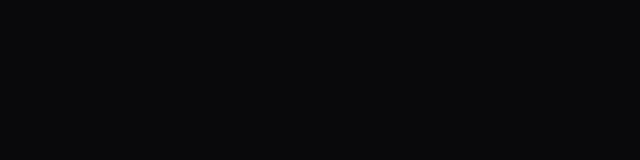
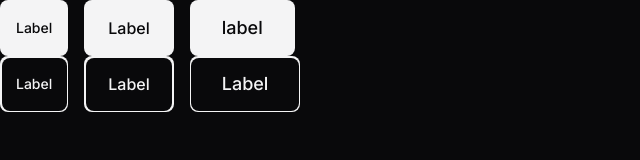
Before and after one commit to JeffersonRSantana/Zingen, a plain HTML site: page index.html in a window 1280 px wide. Shown: the whole page, without its empty margins (0-640 px from the left). Drawn offline with Linux system fonts and the light colour scheme.

Commit message:
Estilizando os botões

```diff
--- a/index.html
+++ b/index.html
@@ -1,19 +1,29 @@
 <!DOCTYPE html>
 <html lang="pt-br">
   <head>
-    <link rel="preconnect" href="https://fonts.googleapis.com" />
-    <link rel="preconnect" href="https://fonts.gstatic.com" crossorigin />
+    <link rel="preconnect" href="https://fonts.googleapis.com">
+    <link rel="preconnect" href="https://fonts.gstatic.com" crossorigin>
 
     <meta charset="UTF-8" />
     <meta name="viewport" content="width=device-width, initial-scale=1.0" />
     <link rel="stylesheet" href="styles/index.css" />
 
     <link
-      href="https://fonts.googleapis.com/css2?family=Inconsolata:wght@200..900&family=Inter:ital,opsz,wght@0,14..32,100..900;1,14..32,100..900&family=Maven+Pro:wght@400..900&family=Poppins:ital,wght@0,100;0,200;0,300;0,400;0,500;0,600;0,700;0,800;0,900;1,100;1,200;1,300;1,400;1,500;1,600;1,700;1,800;1,900&display=swap"
-      rel="stylesheet"
-    />
+    href="https://fonts.googleapis.com/css2?family=Inter:ital,opsz,wght@0,14..32,100..900;1,14..32,100..900&display=swap"
+    rel="stylesheet">
 
     <title>Zingen - Karaokê</title>
   </head>
-  <body></body>
+  <body>
+    <div class="flex gap-1">
+      <a href="#" class="btn btn-sm">Label</a>
+      <span href="#" class="btn btn-md">Label</span>
+      <button href="#" class="btn btn-lg">label</button>
+    </div>
+
+    <div class="flex gap-1">
+      <a aria-label="Label" href="#" class="btn btn-sm"></a>
+      <span aria-label="Label" href="#" class="btn btn-md"></span>
+      <button aria-label="Label" href="#" class="btn btn-lg"></button>
+  </body>
 </html>
--- /dev/null
+++ b/styles/buttons.css
@@ -0,0 +1,73 @@
+.btn {
+  --btn-bg-color: var(--text-color-primary);
+  --btn-color: var(--bg-color);
+
+  border: 0;
+  background-color: transparent;
+
+  display: flex;
+  align-items: center;
+  justify-content: center;
+  width: fit-content;
+
+  border-radius: 0.5rem;
+
+  font: var(--fw-md) var(--fs-base) / 1.5rem var(--ff-sans);
+
+  cursor: pointer;
+
+  background: var(--btn-bg-color);
+  color: var(--btn-color);
+}
+
+.btn:hover {
+  --btn-bg-color: linear-gradient(
+    90deg,
+    var(--brand-color-secondary) 0%,
+    var(--brand-color-primary) 100%
+  );
+
+  --btn-color: var(--surface-color);
+
+  --webkit-background-clip: initial;
+
+  background-clip: initial;
+  color: var(--btn-color);
+}
+
+.btn-sm {
+  padding: 0.5rem 1rem;
+  font-size: var(--fs-sm);
+}
+
+.btn-md {
+  padding: 0.75rem 1.5rem;
+  font-size: var(--fs-base);
+}
+
+.btn-lg {
+  padding: 1rem 2rem;
+  font-size: 1.125rem;
+}
+
+.btn[aria-label] {
+  position: relative;
+
+  &::before {
+    content: "";
+    position: absolute;
+    border-radius: inherit;
+    inset: 1.5px;
+    background-color: var(--bg-color);
+  }
+
+  &::after {
+    content: attr(aria-label);
+    background: var(--btn-bg-color);
+    -webkit-background-clip: text;
+    background-clip: text;
+    color: transparent;
+    position: relative;
+    z-index: 1;
+  }
+}
--- a/styles/global.css
+++ b/styles/global.css
@@ -17,9 +17,9 @@
   --stroke-color: #27272a;
   --text-color-primary: #f4f4f5;
   --text-color-secondary: #a1a1aa;
+
   --brand-color-primary: #f7b733;
   --brand-color-secondary: #fc4a1a;
-  --brand-gradient: #fc4a1a #f7b733;
 
   --ff-sans: "Inter", system-ui, sans-serif;
   --fw-base: 400;
--- a/styles/index.css
+++ b/styles/index.css
@@ -1,2 +1,3 @@
 @import url(global.css);
 @import url(utility.css);
+@import url(buttons.css);
--- a/styles/utility.css
+++ b/styles/utility.css
@@ -27,6 +27,18 @@
   gap: 1rem;
 }
 
+.flex {
+  display: flex;
+}
+
+.gap-1 {
+  gap: 1rem;
+}
+
+.grid {
+  display: grid;
+}
+
 @media (width >= 80em) {
   .container {
     --max-width: 80em;
```
